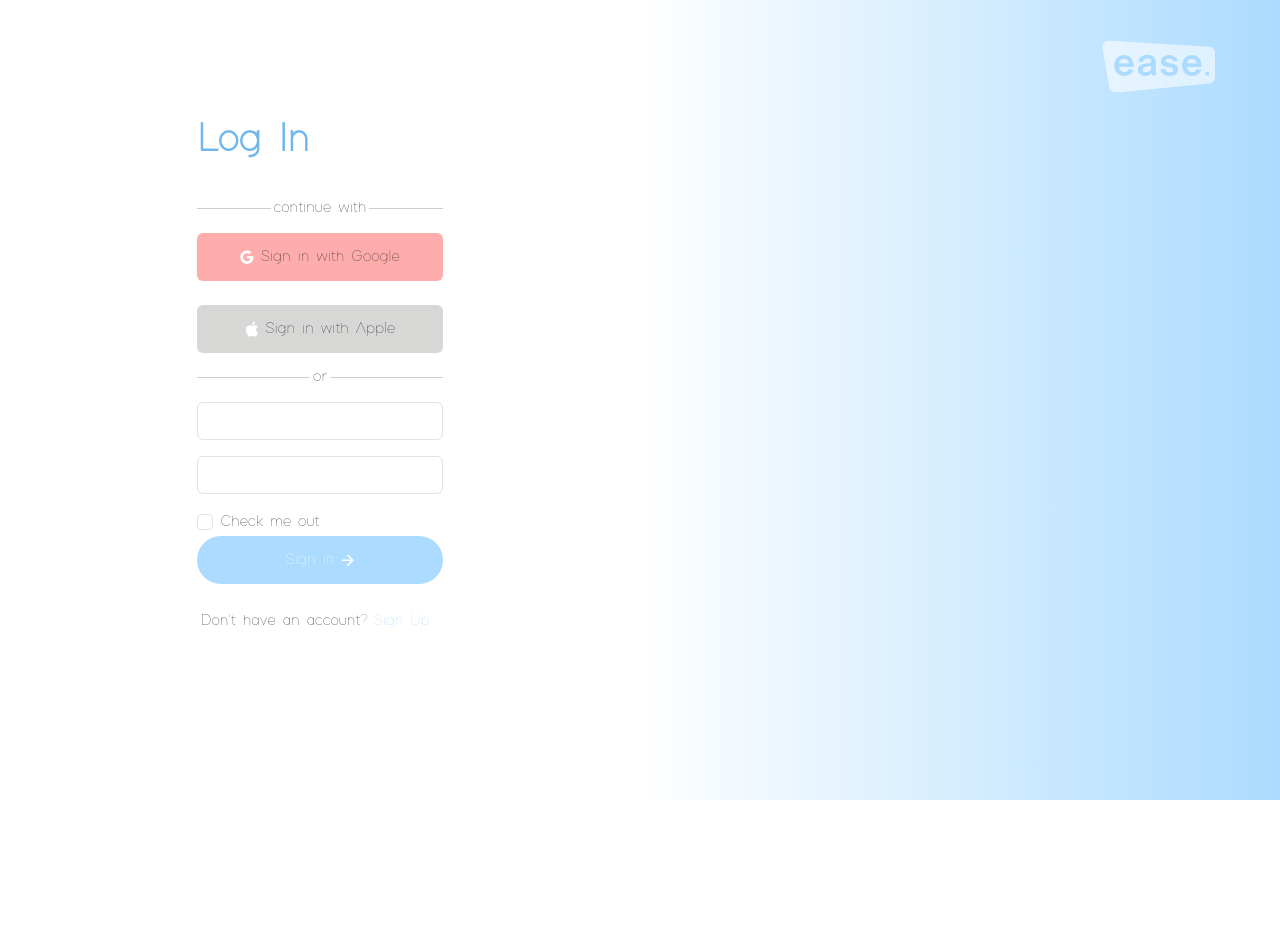
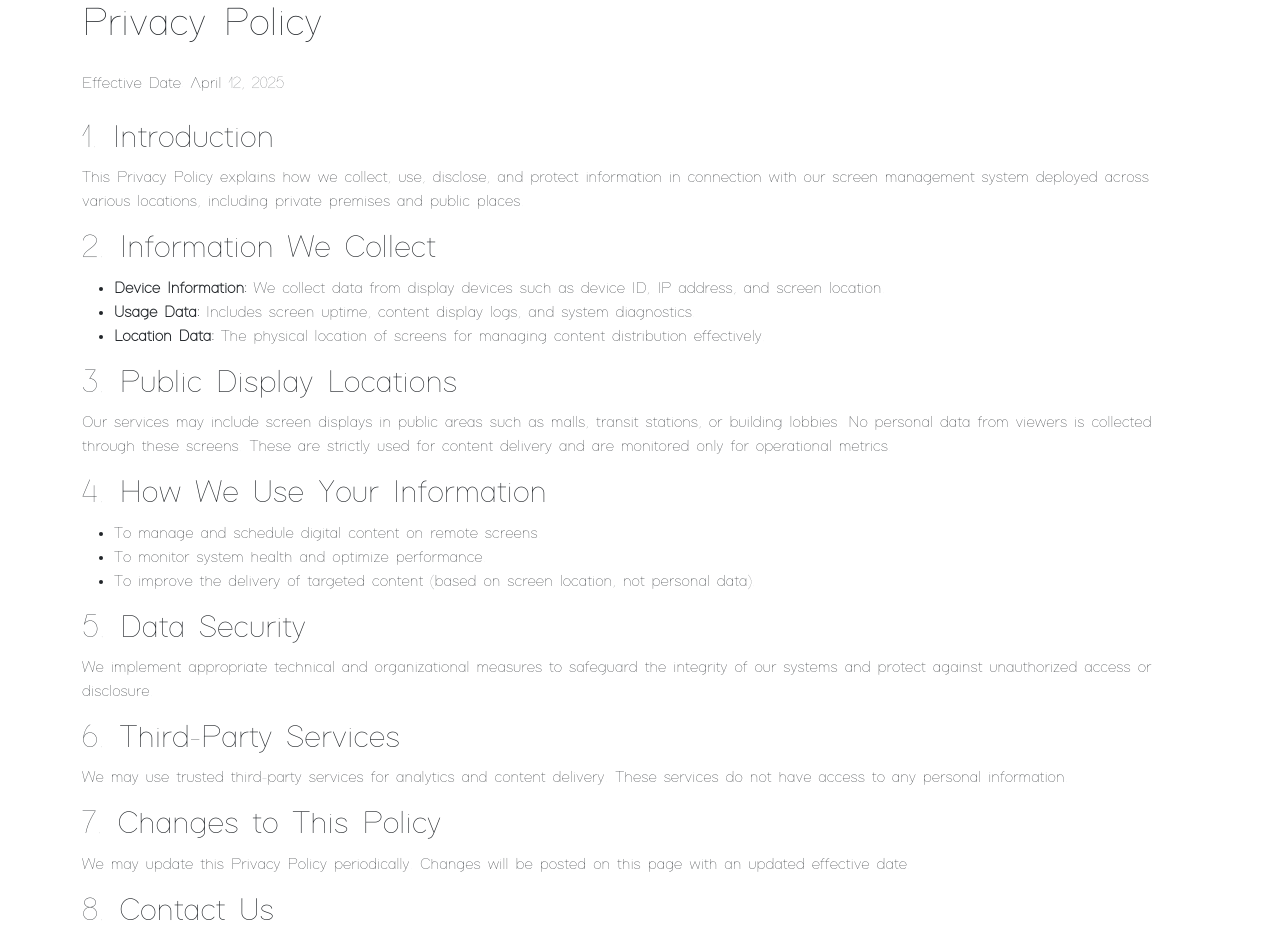
Before and after one commit to Ismail-n/ease-new, a React (Vite) app: page /privacy-policies in a window 1280 px wide. Before the commit this address led to /. Shown: the top 942 px of the page. Before the commit the page ends 800 px from the top, so only its background shows below. Built offline with nearby package versions, Linux system fonts and the light colour scheme.

Commit message:
added privacy policy

```diff
--- a/src/App.jsx
+++ b/src/App.jsx
@@ -11,6 +11,7 @@ import DashboardPage from './components/Dashboard';
 import { BrowserRouter, Navigate, Route, Router, Routes } from 'react-router';
 import { useState } from 'react';
 import { useSelector } from 'react-redux';
+import PrivacyPolicies from './components/PrivacyPolicies';
 
 
 
@@ -34,6 +35,7 @@ function App() {
             ) : (
               <>
                 <Route path="/" element={<LoginPage />} />
+                <Route path="/privacy-policies" element={<PrivacyPolicies />} />
                 <Route path="/signup" element={<SignupPage />} />
                 <Route path="*" element={<Navigate to="/" replace />} />
               </>
--- a/src/components/Login.jsx
+++ b/src/components/Login.jsx
@@ -108,6 +108,7 @@ function Login() {
               {loginComponent ? <LoginPageFormFields /> : <SignupPageFormFields />}
               {/* Form end */}
             </div>
+            <p className='text-center fw-bold'>Please read our <NavLink to='/privacy-policies'>Privacy Policies</NavLink> </p>
           </div>
         </div>
       </div>
--- /dev/null
+++ b/src/components/PrivacyPolicies.jsx
@@ -0,0 +1,81 @@
+import React from 'react'
+
+function PrivacyPolicies() {
+    return (
+        <div className="container mx-auto p-6 max-w-4xl">
+            <h1 className="text-3xl font-bold mb-4">Privacy Policy</h1>
+            <p className="mb-4">Effective Date: April 12, 2025</p>
+
+            <section className="mb-6">
+                <h2 className="text-xl font-semibold mb-2">1. Introduction</h2>
+                <p>
+                    This Privacy Policy explains how we collect, use, disclose, and protect information
+                    in connection with our screen management system deployed across various locations,
+                    including private premises and public places.
+                </p>
+            </section>
+
+            <section className="mb-6">
+                <h2 className="text-xl font-semibold mb-2">2. Information We Collect</h2>
+                <ul className="list-disc list-inside">
+                    <li><strong>Device Information:</strong> We collect data from display devices such as device ID, IP address, and screen location.</li>
+                    <li><strong>Usage Data:</strong> Includes screen uptime, content display logs, and system diagnostics.</li>
+                    <li><strong>Location Data:</strong> The physical location of screens for managing content distribution effectively.</li>
+                </ul>
+            </section>
+
+            <section className="mb-6">
+                <h2 className="text-xl font-semibold mb-2">3. Public Display Locations</h2>
+                <p>
+                    Our services may include screen displays in public areas such as malls, transit stations,
+                    or building lobbies. No personal data from viewers is collected through these screens.
+                    These are strictly used for content delivery and are monitored only for operational metrics.
+                </p>
+            </section>
+
+            <section className="mb-6">
+                <h2 className="text-xl font-semibold mb-2">4. How We Use Your Information</h2>
+                <ul className="list-disc list-inside">
+                    <li>To manage and schedule digital content on remote screens.</li>
+                    <li>To monitor system health and optimize performance.</li>
+                    <li>To improve the delivery of targeted content (based on screen location, not personal data).</li>
+                </ul>
+            </section>
+
+            <section className="mb-6">
+                <h2 className="text-xl font-semibold mb-2">5. Data Security</h2>
+                <p>
+                    We implement appropriate technical and organizational measures to safeguard the
+                    integrity of our systems and protect against unauthorized access or disclosure.
+                </p>
+            </section>
+
+            <section className="mb-6">
+                <h2 className="text-xl font-semibold mb-2">6. Third-Party Services</h2>
+                <p>
+                    We may use trusted third-party services for analytics and content delivery. These
+                    services do not have access to any personal information.
+                </p>
+            </section>
+
+            <section className="mb-6">
+                <h2 className="text-xl font-semibold mb-2">7. Changes to This Policy</h2>
+                <p>
+                    We may update this Privacy Policy periodically. Changes will be posted on this page
+                    with an updated effective date.
+                </p>
+            </section>
+
+            <section className="mb-6">
+                <h2 className="text-xl font-semibold mb-2">8. Contact Us</h2>
+                <p>
+                    If you have any questions about this Privacy Policy, please contact us at:
+                    <br />
+                    <strong>Email:</strong> privacy@ease-new.com
+                </p>
+            </section>
+        </div>
+    );
+}
+
+export default PrivacyPolicies
```
